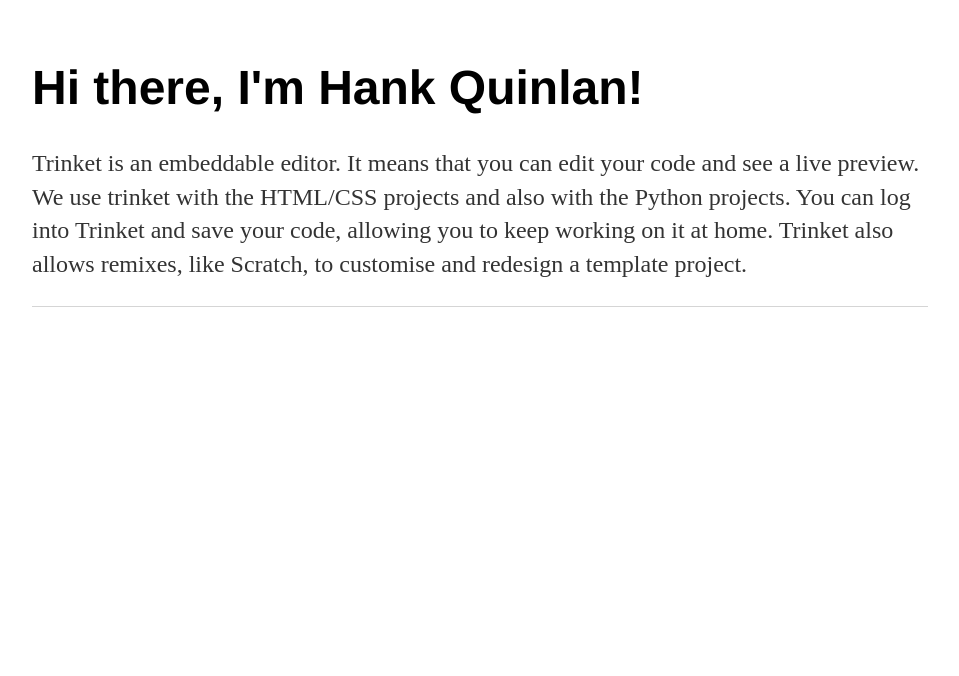
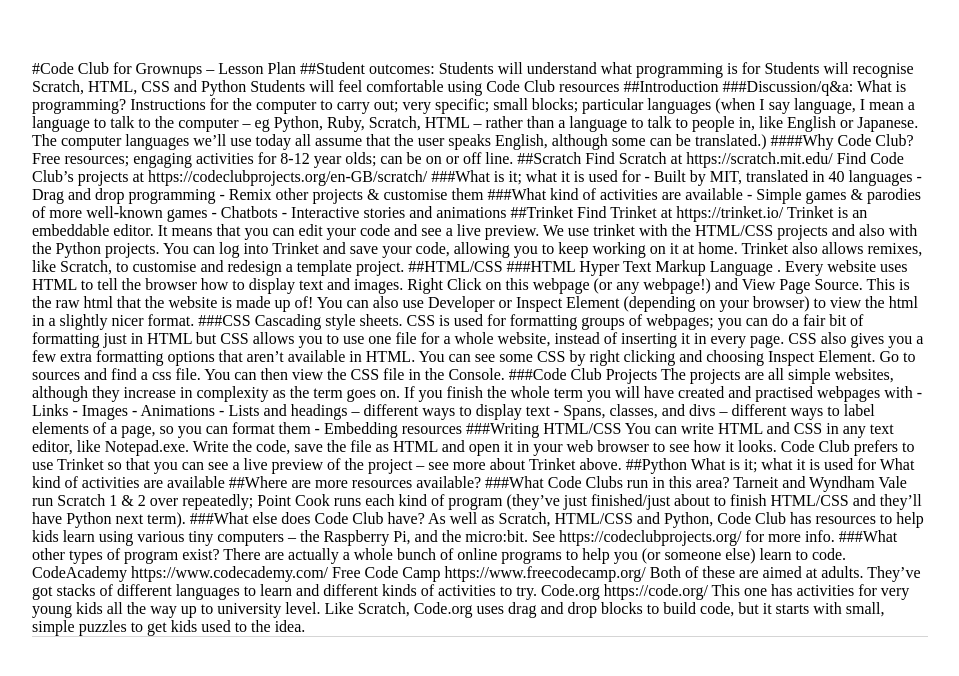
Before and after one commit to emillym/emillym.github.io, a Jekyll site: the page built from index.html, in a window 1280 px wide. Shown: the top 676 px of the page, without its empty margins (160-1119 px from the left). Built offline with Jekyll 4.4.1, drawn with Linux system fonts in a browser that asks for light colours.

Commit message:
Update index.html

```diff
--- a/index.html
+++ b/index.html
@@ -3,6 +3,65 @@
 title: Code Club for Grownups
 ---
 <div class="blurb">
-	<h1>Hi there, I'm Hank Quinlan!</h1>
-	<p>Trinket is an embeddable editor. It means that you can edit your code and see a live preview. We use trinket with the HTML/CSS projects and also with the Python projects. You can log into Trinket and save your code, allowing you to keep working on it at home. Trinket also allows remixes, like Scratch, to customise and redesign a template project.</p>
+	#Code Club for Grownups – Lesson Plan
+##Student outcomes:
+Students will understand what programming is for
+Students will recognise Scratch, HTML, CSS and Python
+Students will feel comfortable using Code Club resources
+##Introduction
+###Discussion/q&a:
+What is programming?
+	Instructions for the computer to carry out; very specific; small blocks; particular languages
+(when I say language, I mean a language to talk to the computer – eg Python, Ruby, Scratch, HTML – rather than a language to talk to people in, like English or Japanese. The computer languages we’ll use today all assume that the user speaks English, although some can be translated.)
+####Why Code Club?
+	Free resources; engaging activities for 8-12 year olds; can be on or off line.
+##Scratch
+Find Scratch at https://scratch.mit.edu/
+Find Code Club’s projects at https://codeclubprojects.org/en-GB/scratch/
+###What is it; what it is used for
+- Built by MIT, translated in 40 languages
+- Drag and drop programming
+- Remix other projects & customise them
+###What kind of activities are available
+- Simple games & parodies of more well-known games
+- Chatbots
+- Interactive stories and animations
+##Trinket
+Find Trinket at https://trinket.io/
+Trinket is an embeddable editor. It means that you can edit your code and see a live preview. We use trinket with the HTML/CSS projects and also with the Python projects. You can log into Trinket and save your code, allowing you to keep working on it at home. Trinket also allows remixes, like Scratch, to customise and redesign a template project.
+##HTML/CSS
+###HTML
+Hyper Text Markup Language . Every website uses HTML to tell the browser how to display text and images.
+	Right Click on this webpage (or any webpage!) and View Page Source. This is the raw html that the website is made up of!
+	You can also use Developer or Inspect Element (depending on your browser) to view the html in a slightly nicer format.
+###CSS
+Cascading style sheets. CSS is used for formatting groups of webpages; you can do a fair bit of formatting just in HTML but CSS allows you to use one file for a whole website, instead of inserting it in every page. CSS also gives you a few extra formatting options that aren’t available in HTML.
+	You can see some CSS by right clicking and choosing Inspect Element. Go to sources and find a css file. You can then view the CSS file in the Console.
+###Code Club Projects
+The projects are all simple websites, although they increase in complexity as the term goes on. If you finish the whole term you will have created and practised webpages with
+- Links
+- Images
+- Animations
+- Lists and headings – different ways to display text
+- Spans, classes, and divs – different ways to label elements of a page, so you can format them
+- Embedding resources
+###Writing HTML/CSS
+You can write HTML and CSS in any text editor, like Notepad.exe. Write the code, save the file as HTML and open it in your web browser to see how it looks. Code Club prefers to use Trinket so that you can see a live preview of the project – see more about Trinket above.
+##Python
+What is it; what it is used for
+What kind of activities are available
+
+##Where are more resources available?
+###What Code Clubs run in this area?
+	Tarneit and Wyndham Vale run Scratch 1 & 2 over repeatedly; Point Cook runs each kind of program (they’ve just finished/just about to finish HTML/CSS and they’ll have Python next term).
+###What else does Code Club have?
+As well as Scratch, HTML/CSS and Python, Code Club has resources to help kids learn using various tiny computers – the Raspberry Pi, and the micro:bit. See https://codeclubprojects.org/ for more info.
+###What other types of program exist?
+	There are actually a whole bunch of online programs to help you (or someone else) learn to code.
+CodeAcademy https://www.codecademy.com/
+Free Code Camp https://www.freecodecamp.org/
+Both of these are aimed at adults. They’ve got stacks of different languages to learn and different kinds of activities to try.
+Code.org https://code.org/
+This one has activities for very young kids all the way up to university level. Like Scratch, Code.org uses drag and drop blocks to build code, but it starts with small, simple puzzles to get kids used to the idea.
+
 </div><!-- /.blurb -->
```
